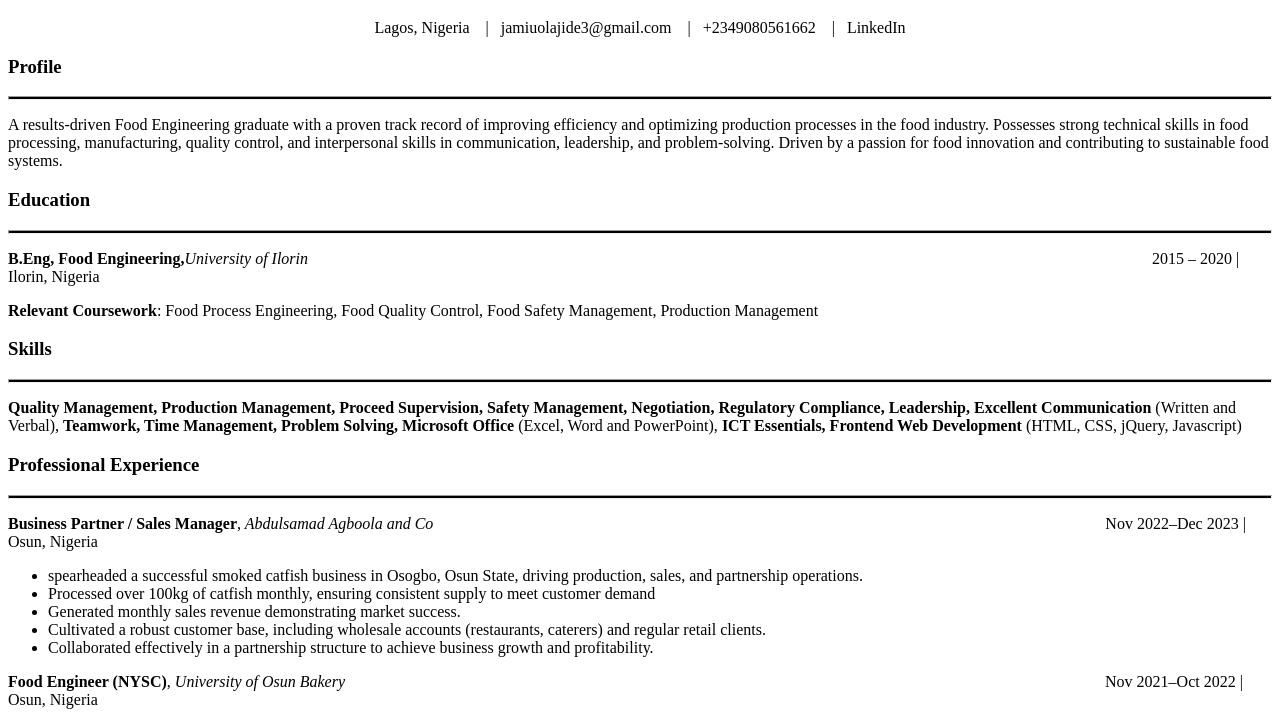
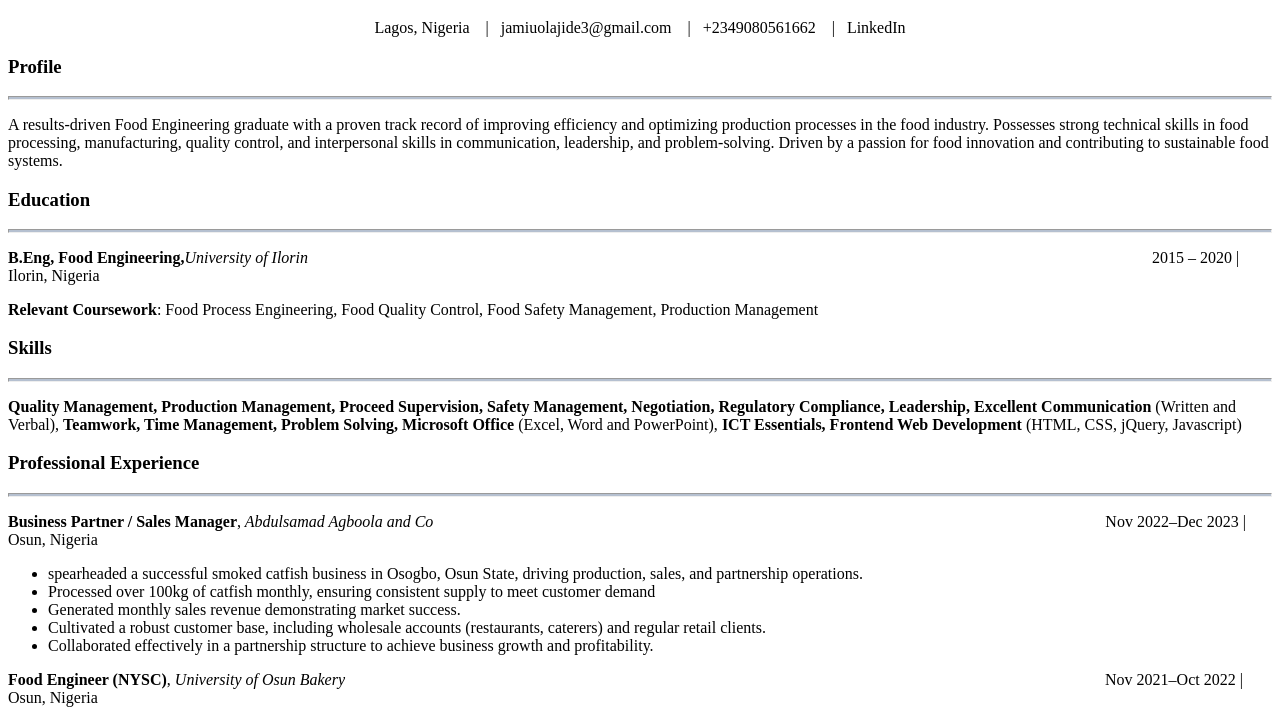
Before and after one commit to olajideAjamiu/myCV.github.io, a plain HTML site: page index.html in a window 1280 px wide. Shown: the part 61-781 px from the top of the page. Drawn offline with Linux system fonts and the light colour scheme.

Commit message:
Update index.html

```diff
--- a/index.html
+++ b/index.html
@@ -9,8 +9,8 @@
             text-align:center;
         }
         hr{
-            height: 2px;
-            background: black;
+            height: 1.5px;
+            background: #B5C0D0;
         }
         #address{
             text-align: center;
```
